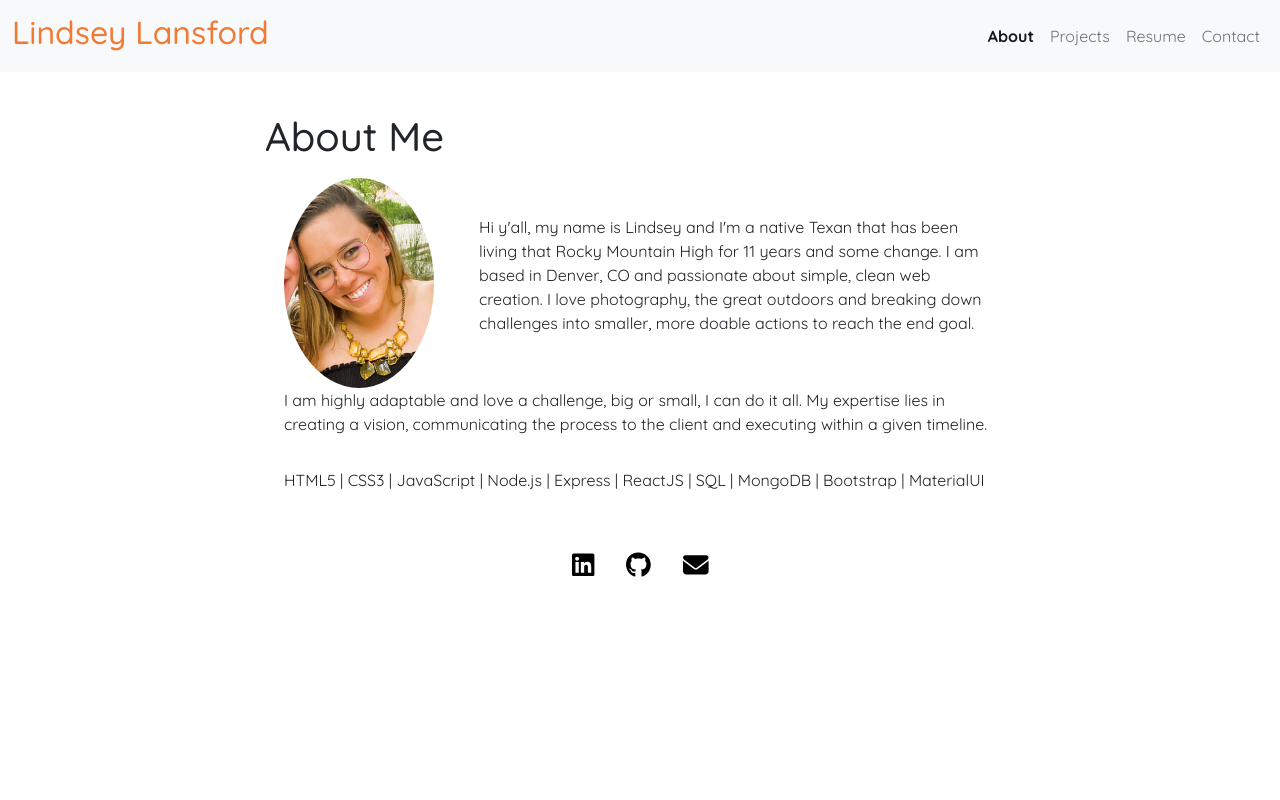
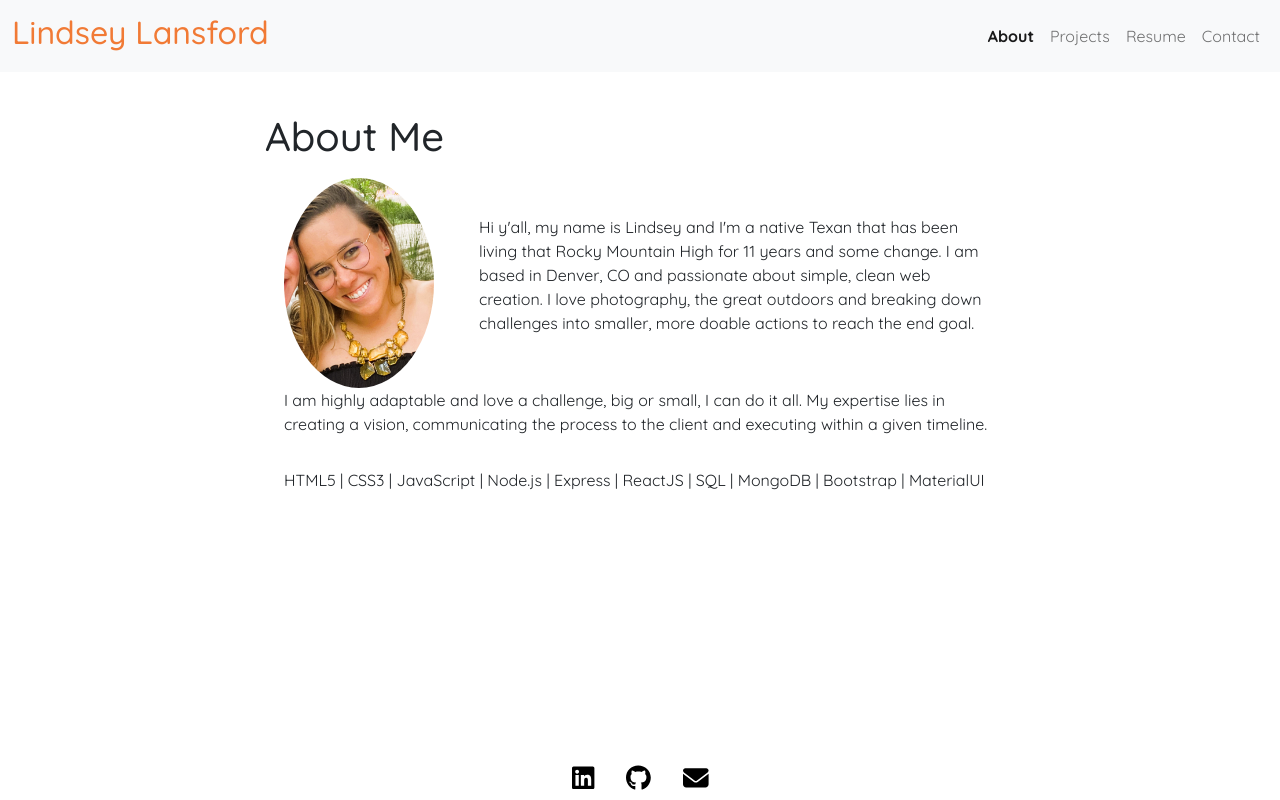
Before and after one commit to lindsey-lansford/react-portfolio, a React (Create React App) app: page /react-portfolio/about in a window 1280 px wide. Built offline with nearby package versions, Linux system fonts and the light colour scheme.

Commit message:
making the footer sticky

```diff
--- a/src/styles/footer.css
+++ b/src/styles/footer.css
@@ -36,8 +36,8 @@ footer svg:hover {
   align-items: center;
   width: 100%;
   /* border-top: 1px solid #f2f2f2; */
-  bottom: 0;
-  /* position: fixed; */
+  bottom: 0 !important;
+  position: fixed;
   background-color: white;
 }
 
```
